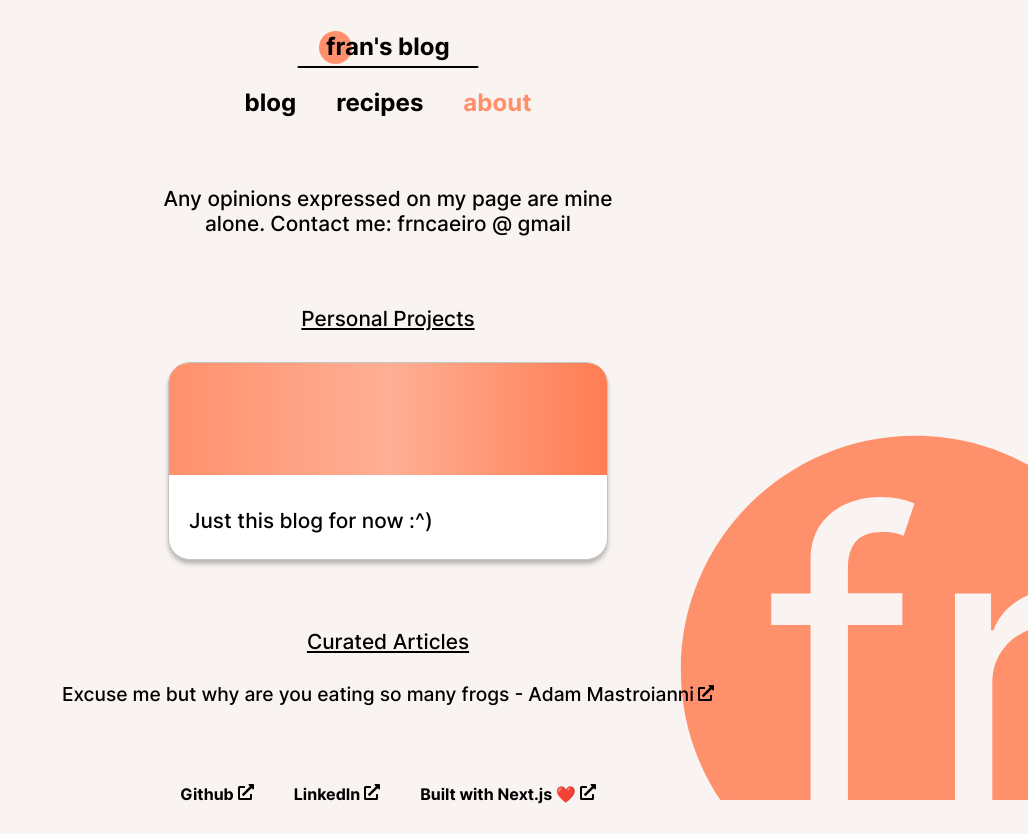
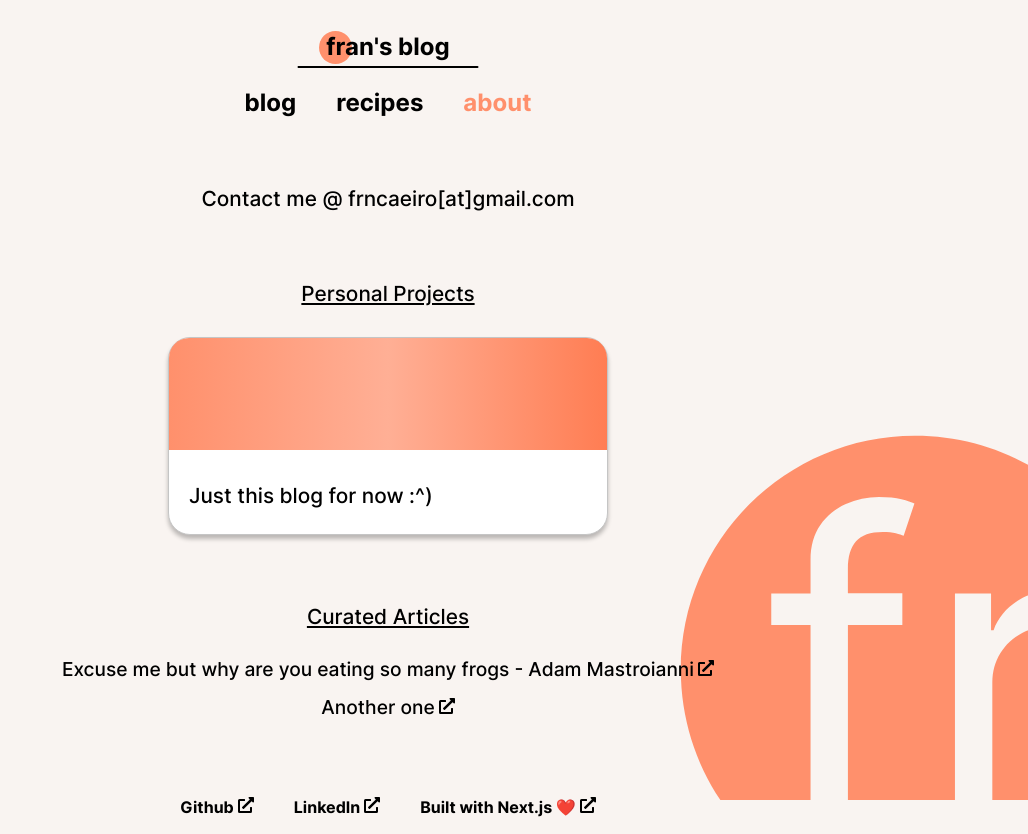
Before and after one commit to confiscar/blog, a Next.js app: page /about in a window 1280 px wide. Shown: the whole page, without its empty margins (252-1280 px from the left). Built offline with nearby package versions, Linux system fonts and the light colour scheme.

Commit message:
modularised curated articles

```diff
--- /dev/null
+++ b/src/components/organisms/LinkList/LinkList.module.css
@@ -0,0 +1,15 @@
+.LinkContainer{
+   text-align: center;
+   font-size: 1.2rem;
+   padding-bottom: 0.5rem;
+   margin-left: 3rem;
+   margin-right: 3rem;
+}
+
+.ComponentSeperation {
+    padding-top: 4.5rem;
+}
+
+.LinkRowSeperation{
+    padding-top: 1.2rem;
+}
--- /dev/null
+++ b/src/components/organisms/LinkList/index.tsx
@@ -0,0 +1,36 @@
+import copy from '../../../copy/copy.json';
+import style from './LinkList.module.css';
+import Header from '../../atoms/Header';
+import ExternalLink from '../../atoms/ExternalLink';
+
+
+declare type Item = {
+    title: string,
+    link: string
+}
+
+declare type LinkListProps = {
+    title?: string,
+    itemList: Item[],
+}
+
+const EmptyList = () => (<p>{copy.about.emptyCuratedArticles}</p>);
+
+const LinkList = ({ title, itemList }: LinkListProps) => {
+    return (
+        <div className={style.LinkListContainer}>
+            { typeof(title) !== 'undefined' ? <Header>{title}</Header> : <div className={style.ComponentSeperation}></div>}
+            <div className={style.LinkContainer}>
+                { itemList.length === 0
+                    ? <EmptyList />
+                    : itemList.map((item, index) => (
+                        <div className={index !== 0 ? style.LinkRowSeperation : ''} key={index}>
+                            <ExternalLink href={item.link}>{item.title}</ExternalLink>
+                        </div>
+                ))}
+            </div>
+        </div>
+    );
+};
+
+export default LinkList;
--- a/src/copy/copy.json
+++ b/src/copy/copy.json
@@ -12,8 +12,10 @@
         ]
     },
     "about": {
-        "splashText": "Any opinions expressed on my page are mine alone. Contact me: frncaeiro @ gmail",
-        "cardListHeading": "Personal Projects"
+        "splashText": "Contact me @ frncaeiro[at]gmail.com",
+        "cardListHeading": "Personal Projects",
+        "curatedArticlesHeading": "Curated Articles",
+        "emptyCuratedArticles": "There is nothing here..."
     },
     "404": {
         "warning": "Oops... seems to be a bad link."
--- a/src/pages/about.tsx
+++ b/src/pages/about.tsx
@@ -2,10 +2,9 @@ import type { NextPage } from 'next';
 import BackgroundBubble from '../components/molecules/BackgroundBubble';
 import SplashText from '../components/molecules/SplashText';
 import PostList from '../components/organisms/PostList';
-import Header from '../components/atoms/Header';
+import LinkList from '../components/organisms/LinkList';
 import copy from '../copy/copy.json';
 import styles from './styles/Index.module.css';
-import ExternalLink from '../components/atoms/ExternalLink';
 import ImageCard from '../components/molecules/ImageCard/ImageCard';
 
 const About: NextPage = () => {
@@ -18,16 +17,26 @@ const About: NextPage = () => {
     ]
   );
 
+  const getCuratedArticles = () => (
+    [
+      {
+        title: 'Excuse me but why are you eating so many frogs - Adam Mastroianni',
+        link: 'https://experimentalhistory.substack.com/p/excuse-me-but-why-are-you-eating'
+      },
+      {
+        title: 'Another one',
+        link: 'another one'
+      }
+    ]
+  );
+
   return (
     <>
       <div className={styles.container}>
         <SplashText>{copy.about.splashText}</SplashText>
       </div>
       <PostList CardComponent={ImageCard} title={copy.about.cardListHeading} itemList={getProjectsList()} nCol={1} />
-      <Header>Curated Articles</Header>
-      <div style={{textAlign: 'center', fontSize: '1.2rem', paddingBottom: '0.5rem', marginLeft: '3rem', marginRight: '3rem'}}>
-        <ExternalLink href="https://experimentalhistory.substack.com/p/excuse-me-but-why-are-you-eating">Excuse me but why are you eating so many frogs - Adam Mastroianni</ExternalLink>
-      </div>
+      <LinkList title={copy.about.curatedArticlesHeading} itemList={getCuratedArticles()} />
       <BackgroundBubble />
     </>
   );
```
